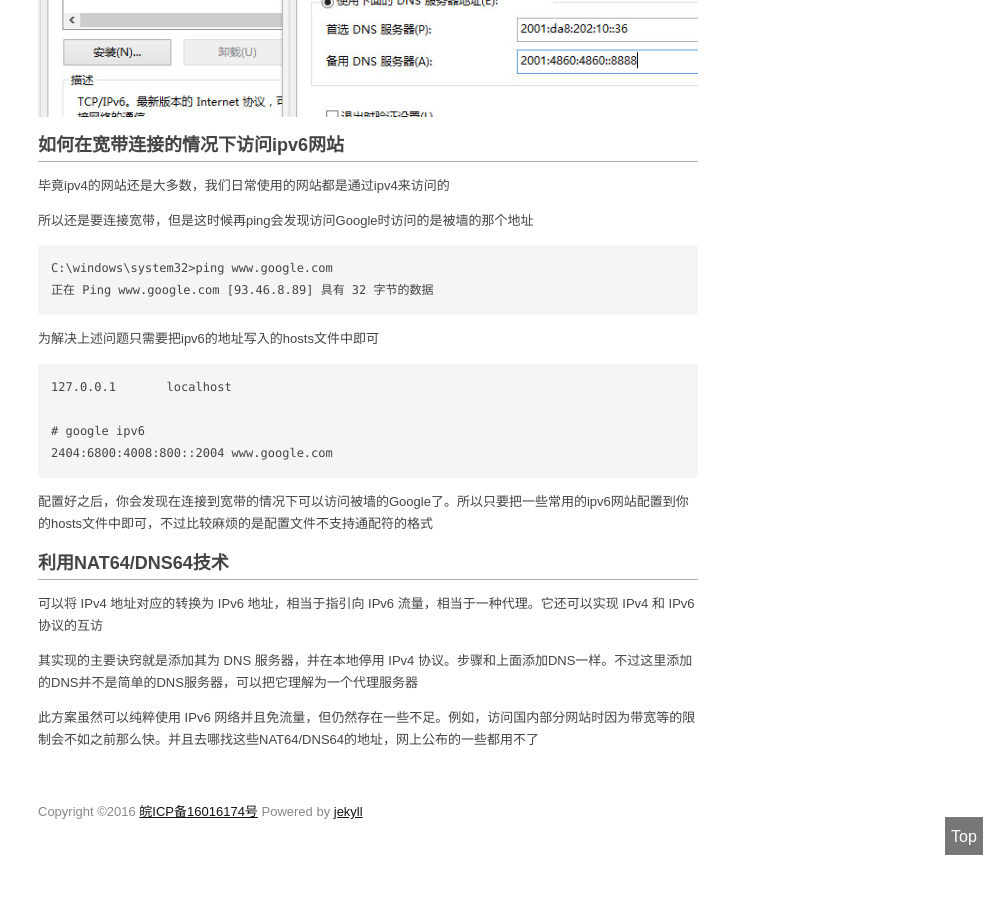
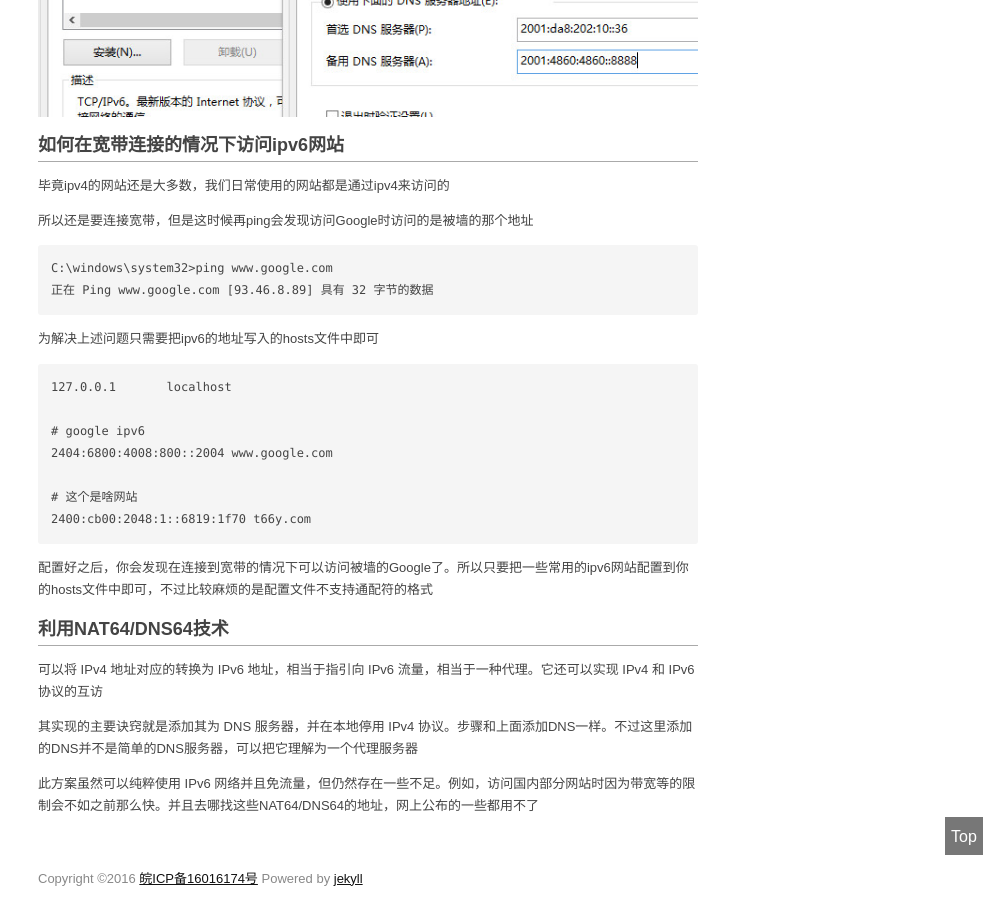
Before and after one commit to TMaize/tmaize-blog, a Jekyll site: the page built from _posts/2017-06-25-校园网竟然支持ipv6.md, in a window 1280 px wide and 900 px high, scrolled down 1480 px. Shown: the whole window, without its empty margins (272-1280 px from the left). Built offline with Jekyll 4.4.1, drawn with Linux system fonts in a browser that asks for light colours.

Commit message:
修改文章

````diff
--- a/_posts/2017-06-25-校园网竟然支持ipv6.md
+++ b/_posts/2017-06-25-校园网竟然支持ipv6.md
@@ -68,6 +68,9 @@ C:\windows\system32>ping www.google.com
 
 # google ipv6
 2404:6800:4008:800::2004 www.google.com
+
+# 这个是啥网站
+2400:cb00:2048:1::6819:1f70 t66y.com
 ```
 
 配置好之后，你会发现在连接到宽带的情况下可以访问被墙的Google了。所以只要把一些常用的ipv6网站配置到你的hosts文件中即可，不过比较麻烦的是配置文件不支持通配符的格式
````
